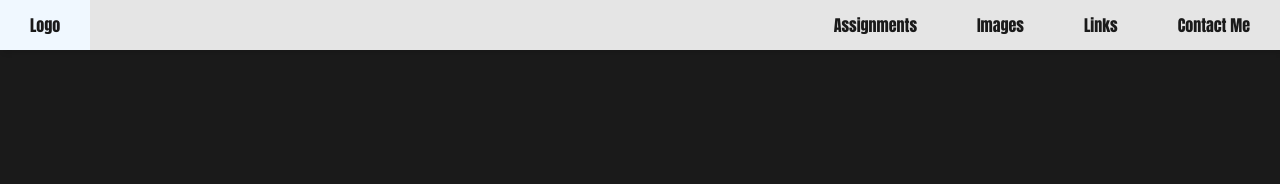
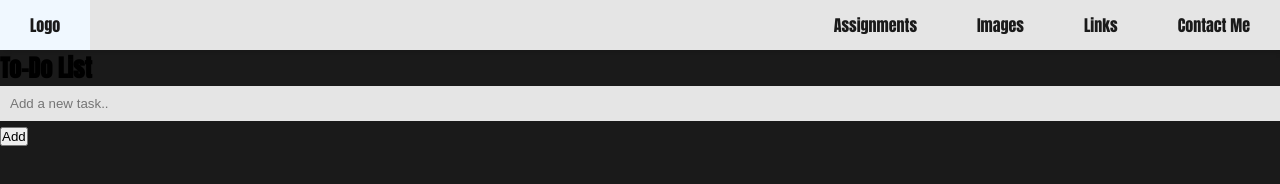
Before and after one commit to half-pace/classWork2, a plain HTML site: page rest_assignments/to-do.html in a window 1280 px wide. Drawn offline with Linux system fonts and the light colour scheme.

Commit message:
To-Do layout done

```diff
--- a/app.js
+++ b/app.js
@@ -74,6 +74,12 @@ function emailIsValid(email){
     let pattern = /\S+@\S+\.\S+/;
     return pattern.test(email);
 }
+
+
+// To-Do List Logic
+
+
+
 
 //calculator logic
 
--- a/rest_assignments/to-do.html
+++ b/rest_assignments/to-do.html
@@ -6,7 +6,7 @@
         <meta name="keywords" content="HTML, CSS, JavaScript">
         <meta name="author" content="Titus">
         <meta name="description" content="image page">
-        <title>To-Do</title>
+        <title>To-Do List</title>
         <link rel="stylesheet" href="../style.css">
         <link rel="icon" href="../img/freakygoat.jpeg" type="image/x-icon">
         <link rel="stylesheet" href="https://cdnjs.cloudflare.com/ajax/libs/font-awesome/6.7.2/css/all.min.css">
@@ -37,7 +37,19 @@
         </nav>
     </header>
 
-    <main></main>
+    <main>
+        <section class="main-container">
+            <div class="to-do">
+                <h1>To-Do List</h1>
+
+                <div class="input-sec">
+                    <input type="text" id="taskInput" placeholder="Add a new task..">
+                    <button id="addBtn">Add</button>
+                </div>
+                <ul id="taskList"></ul>
+            </div>
+        </section>
+    </main>
 
     <footer></footer>
 
```
